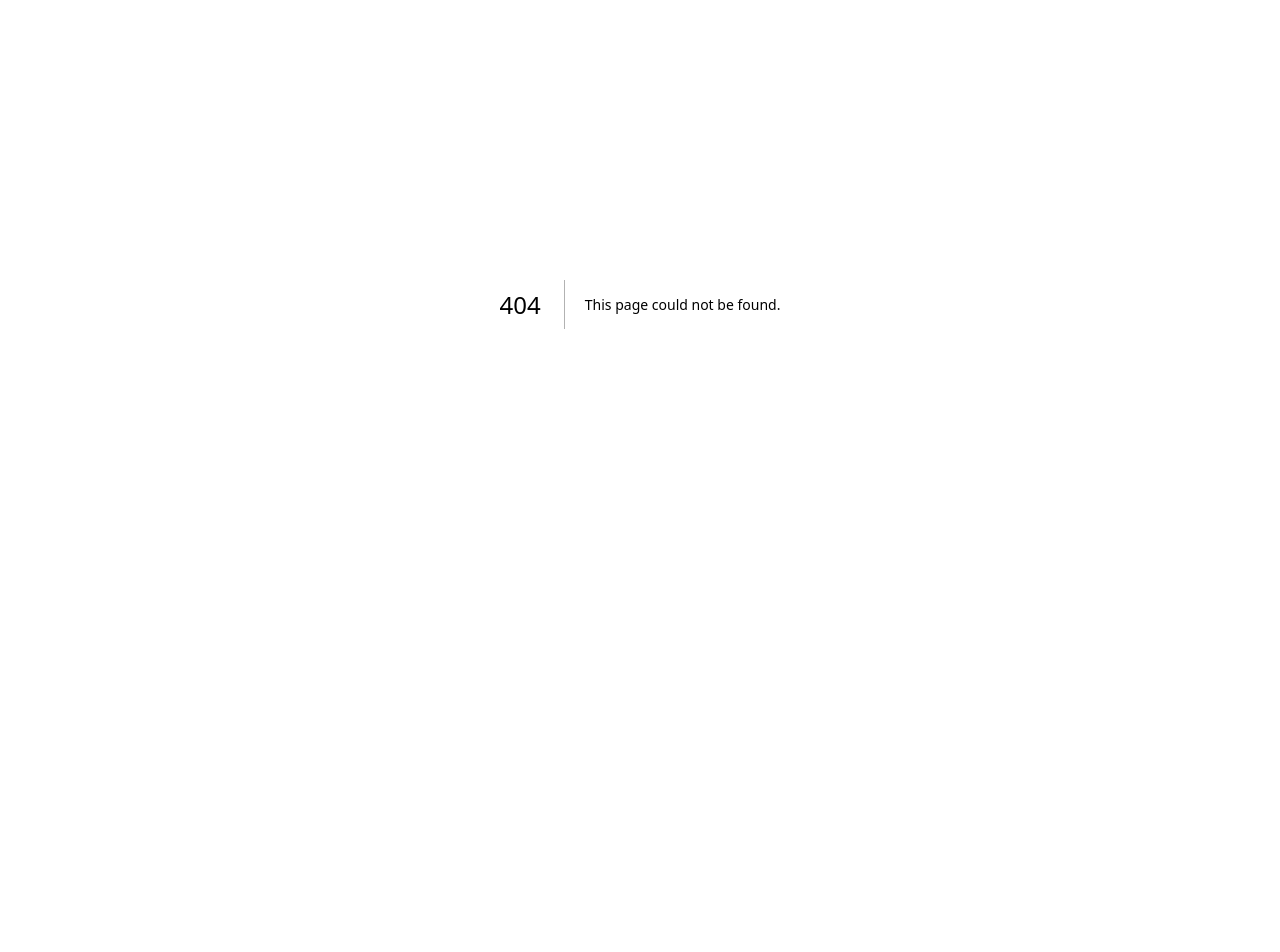
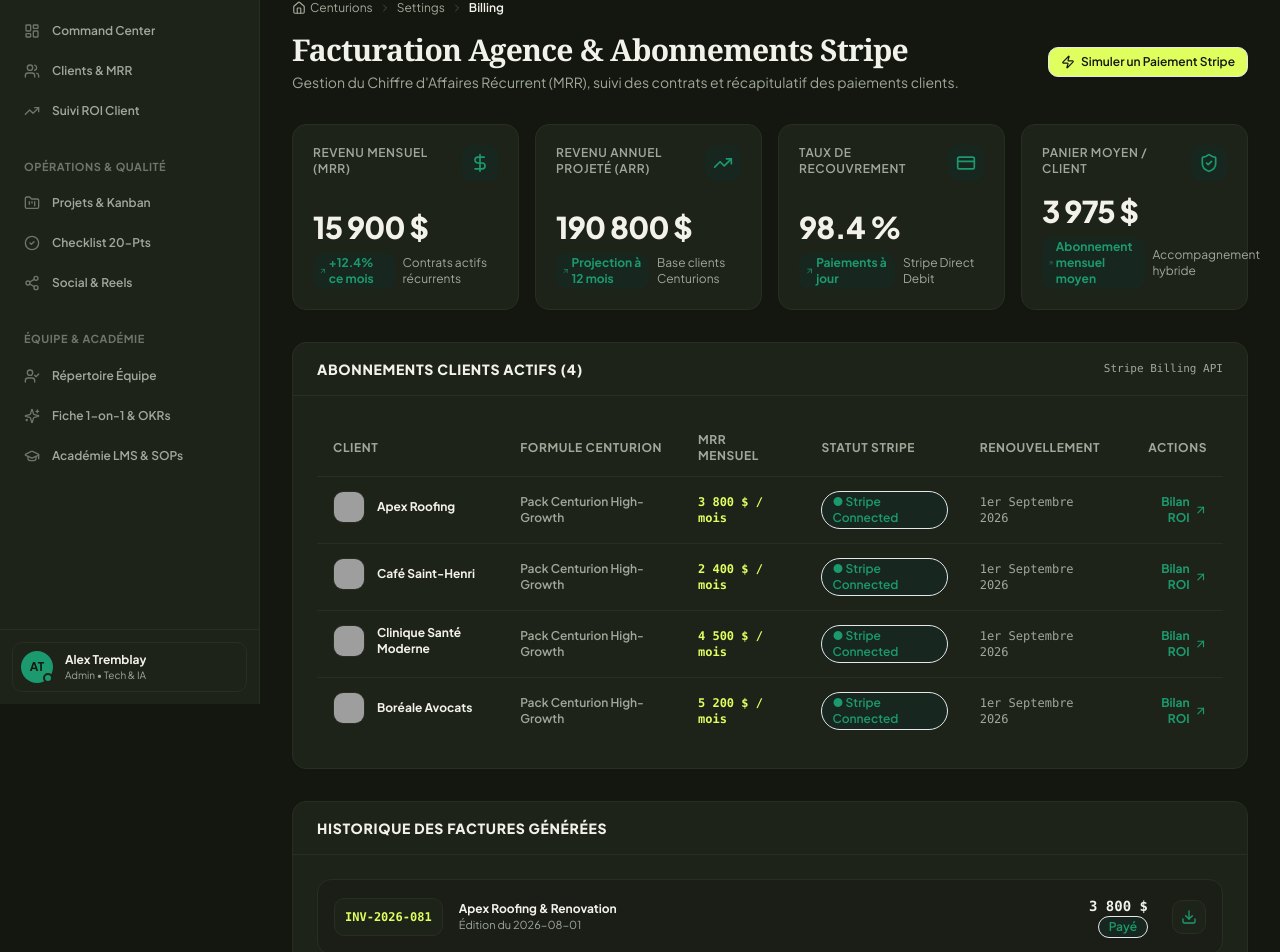
Before and after one commit to Endsi3g/The-Trequartista-from-Minerva, a Next.js app: page /settings/billing in a window 1280 px wide. Before the commit this address had no page. Shown: the part 96-1048 px from the top of the page. Before the commit the page ends 800 px from the top, so only its background shows below. Built offline with nearby package versions, Linux system fonts and the light colour scheme; no server answers; the database is empty; grey boxes are pictures that could not be loaded.

Commit message:
feat: agency billing and subscriptions dashboard page with MRR stats, Stripe billing table and invoice downloader

```diff
--- /dev/null
+++ b/app/(dashboard)/settings/billing/page.tsx
@@ -0,0 +1,256 @@
+'use client';
+
+import React, { useState, useEffect } from 'react';
+import Link from 'next/link';
+import { Card } from '@/components/ui/Card';
+import { Badge } from '@/components/ui/Badge';
+import { Button } from '@/components/ui/Button';
+import { StatCard } from '@/components/ui/StatCard';
+import {
+  DollarSign,
+  TrendingUp,
+  CreditCard,
+  CheckCircle2,
+  Clock,
+  Download,
+  Zap,
+  ArrowUpRight,
+  ShieldCheck,
+  RefreshCw,
+} from 'lucide-react';
+import { fetchClients } from '@/lib/services/supabase-data';
+import { Client } from '@/lib/types';
+
+export default function BillingPage() {
+  const [clients, setClients] = useState<Client[]>([]);
+  const [loading, setLoading] = useState(true);
+  const [simulating, setSimulating] = useState(false);
+  const [toastMsg, setToastMsg] = useState<string | null>(null);
+
+  useEffect(() => {
+    async function loadData() {
+      setLoading(true);
+      const data = await fetchClients();
+      setClients(data);
+      setLoading(false);
+    }
+    loadData();
+  }, []);
+
+  const totalMrr = clients.reduce((acc, c) => acc + c.mrr, 0);
+  const totalArr = totalMrr * 12;
+
+  const handleSimulateStripeWebhook = async () => {
+    setSimulating(true);
+    try {
+      const res = await fetch('/api/webhooks/roi-event', {
+        method: 'POST',
+        headers: { 'Content-Type': 'application/json' },
+        body: JSON.stringify({
+          eventType: 'sale.completed',
+          clientId: 'client-apex-roofing',
+          data: {
+            saleAmount: 3800,
+            saleId: `inv_${Date.now()}`,
+          },
+        }),
+      });
+      await res.json();
+      setToastMsg('Événement Webhook Stripe traité : Vente de 3,800 $ comptabilisée !');
+      setTimeout(() => setToastMsg(null), 4000);
+    } catch {
+      // Fallback
+    }
+    setSimulating(false);
+  };
+
+  const invoices = [
+    { id: 'INV-2026-081', client: 'Apex Roofing & Renovation', amount: 3800, date: '2026-08-01', status: 'Payé' },
+    { id: 'INV-2026-082', client: 'Clinique Dentaire Élite', amount: 4500, date: '2026-08-01', status: 'Payé' },
+    { id: 'INV-2026-083', client: 'Studio Design Lumina', amount: 2900, date: '2026-08-02', status: 'En attente' },
+    { id: 'INV-2026-084', client: 'Groupe Immobilier Horizon', amount: 5200, date: '2026-08-05', status: 'Payé' },
+  ];
+
+  if (loading) {
+    return (
+      <div className="p-12 text-center space-y-4">
+        <div className="h-6 shimmer-bg rounded w-1/3 mx-auto animate-mv-shimmer" />
+        <div className="h-24 shimmer-bg rounded w-full animate-mv-shimmer" />
+      </div>
+    );
+  }
+
+  return (
+    <div className="space-y-8">
+      {/* Header */}
+      <div className="flex flex-col md:flex-row md:items-center justify-between gap-4">
+        <div>
+          <h1 className="text-2xl lg:text-3xl font-extrabold text-mv-ink tracking-tight font-display">
+            Facturation Agence & Abonnements Stripe
+          </h1>
+          <p className="text-sm text-mv-ink-soft mt-1">
+            Gestion du Chiffre d'Affaires Récurrent (MRR), suivi des contrats et récapitulatif des paiements clients.
+          </p>
+        </div>
+
+        <div className="flex items-center gap-2">
+          <Button
+            variant="lime"
+            size="sm"
+            onClick={handleSimulateStripeWebhook}
+            disabled={simulating}
+            icon={<Zap className={`w-3.5 h-3.5 ${simulating ? 'animate-spin' : ''}`} />}
+          >
+            {simulating ? 'Traitement Webhook...' : 'Simuler un Paiement Stripe'}
+          </Button>
+        </div>
+      </div>
+
+      {toastMsg && (
+        <div className="p-3.5 rounded-xl bg-mv-green-tint border border-mv-green/40 text-mv-green text-xs font-bold flex items-center gap-2 animate-mv-fade-up">
+          <CheckCircle2 className="w-4 h-4 text-mv-lime" /> {toastMsg}
+        </div>
+      )}
+
+      {/* 4 Financial Stat Cards */}
+      <div className="grid grid-cols-1 sm:grid-cols-2 lg:grid-cols-4 gap-4">
+        <StatCard
+          title="Revenu Mensuel (MRR)"
+          value={`${totalMrr.toLocaleString('fr-CA')} $`}
+          change="+12.4% ce mois"
+          changeType="positive"
+          subtitle="Contrats actifs récurrents"
+          icon={<DollarSign className="w-5 h-5" />}
+        />
+        <StatCard
+          title="Revenu Annuel Projeté (ARR)"
+          value={`${totalArr.toLocaleString('fr-CA')} $`}
+          change="Projection à 12 mois"
+          changeType="positive"
+          subtitle="Base clients Centurions"
+          icon={<TrendingUp className="w-5 h-5" />}
+        />
+        <StatCard
+          title="Taux de Recouvrement"
+          value="98.4 %"
+          change="Paiements à jour"
+          changeType="positive"
+          subtitle="Stripe Direct Debit"
+          icon={<CreditCard className="w-5 h-5" />}
+        />
+        <StatCard
+          title="Panier Moyen / Client"
+          value={`${Math.round(totalMrr / (clients.length || 1)).toLocaleString('fr-CA')} $`}
+          change="Abonnement mensuel moyen"
+          changeType="positive"
+          subtitle="Accompagnement hybride"
+          icon={<ShieldCheck className="w-5 h-5" />}
+        />
+      </div>
+
+      {/* Main Subscriptions Table */}
+      <Card
+        header={
+          <div className="flex items-center justify-between w-full">
+            <h3 className="font-extrabold text-sm text-mv-ink uppercase tracking-wider">
+              Abonnements Clients Actifs ({clients.length})
+            </h3>
+            <span className="text-[11px] font-mono text-mv-ink-soft">Stripe Billing API</span>
+          </div>
+        }
+      >
+        <div className="overflow-x-auto">
+          <table className="w-full text-left border-collapse text-xs">
+            <thead>
+              <tr className="border-b border-mv-border text-mv-ink-soft uppercase tracking-wider font-semibold">
+                <th className="py-3 px-4">Client</th>
+                <th className="py-3 px-4">Formule Centurion</th>
+                <th className="py-3 px-4">MRR Mensuel</th>
+                <th className="py-3 px-4">Statut Stripe</th>
+                <th className="py-3 px-4">Renouvellement</th>
+                <th className="py-3 px-4 text-right">Actions</th>
+              </tr>
+            </thead>
+            <tbody className="divide-y divide-mv-border">
+              {clients.map((c) => (
+                <tr key={c.id} className="hover:bg-mv-surface/60 transition-colors">
+                  <td className="py-3.5 px-4 font-bold text-mv-ink flex items-center gap-3">
+                    <img src={c.logo_url} alt={c.name} className="w-8 h-8 rounded-lg object-cover border border-mv-border" />
+                    <span>{c.name}</span>
+                  </td>
+                  <td className="py-3.5 px-4 font-semibold text-mv-ink-soft">
+                    Pack Centurion High-Growth
+                  </td>
+                  <td className="py-3.5 px-4 font-mono font-bold text-mv-lime">
+                    {c.mrr.toLocaleString('fr-CA')} $ / mois
+                  </td>
+                  <td className="py-3.5 px-4">
+                    <Badge variant="green">● Stripe Connected</Badge>
+                  </td>
+                  <td className="py-3.5 px-4 text-mv-ink-soft font-mono">
+                    1er Septembre 2026
+                  </td>
+                  <td className="py-3.5 px-4 text-right">
+                    <Link
+                      href={`/clients/${c.id}/roi-tracker`}
+                      className="text-mv-green hover:underline font-bold inline-flex items-center gap-1"
+                    >
+                      Bilan ROI <ArrowUpRight className="w-3.5 h-3.5" />
+                    </Link>
+                  </td>
+                </tr>
+              ))}
+            </tbody>
+          </table>
+        </div>
+      </Card>
+
+      {/* Invoices History Table */}
+      <Card
+        header={
+          <h3 className="font-extrabold text-sm text-mv-ink uppercase tracking-wider">
+            Historique des Factures Générées
+          </h3>
+        }
+      >
+        <div className="space-y-3">
+          {invoices.map((inv) => (
+            <div
+              key={inv.id}
+              className="p-4 rounded-xl bg-mv-cream-soft border border-mv-border flex items-center justify-between gap-4 text-xs"
+            >
+              <div className="flex items-center gap-4">
+                <div className="p-2.5 rounded-lg bg-mv-surface border border-mv-border font-mono font-bold text-mv-lime">
+                  {inv.id}
+                </div>
+                <div>
+                  <div className="font-bold text-mv-ink">{inv.client}</div>
+                  <div className="text-[11px] text-mv-ink-soft">Édition du {inv.date}</div>
+                </div>
+              </div>
+
+              <div className="flex items-center gap-6">
+                <div className="text-right">
+                  <div className="font-mono font-extrabold text-mv-ink text-sm">
+                    {inv.amount.toLocaleString('fr-CA')} $
+                  </div>
+                  <Badge variant={inv.status === 'Payé' ? 'green' : 'amber'}>
+                    {inv.status}
+                  </Badge>
+                </div>
+
+                <button
+                  onClick={() => alert(`Téléchargement de la facture PDF ${inv.id}...`)}
+                  className="p-2 rounded-lg bg-mv-surface hover:bg-mv-green-tint border border-mv-border text-mv-green hover:text-mv-lime transition-all cursor-pointer"
+                  title="Télécharger la Facture PDF"
+                >
+                  <Download className="w-4 h-4" />
+                </button>
+              </div>
+            </div>
+          ))}
+        </div>
+      </Card>
+    </div>
+  );
+}
```
